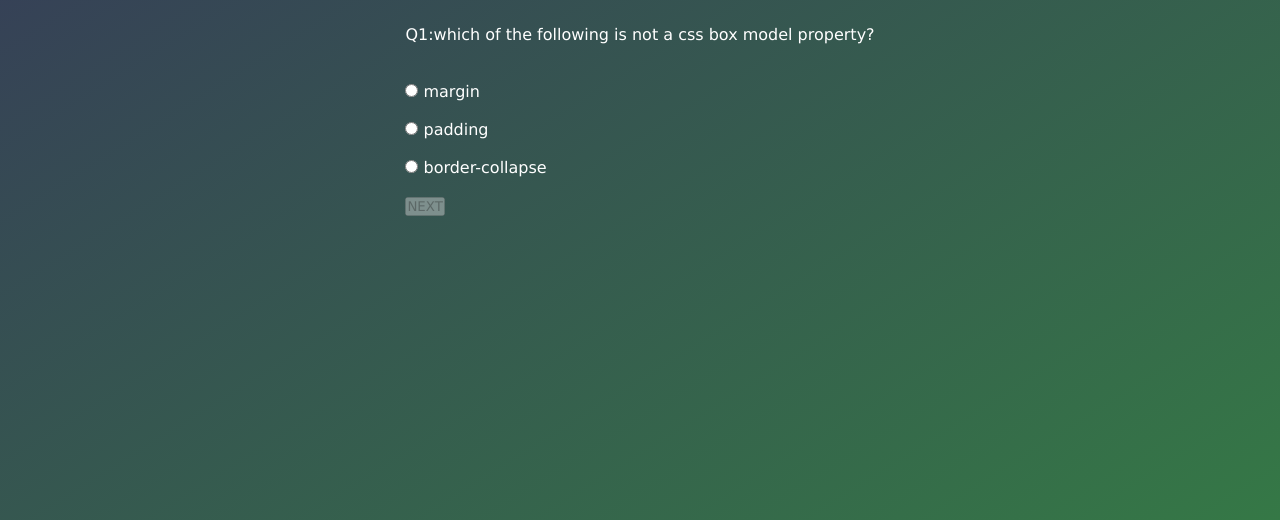
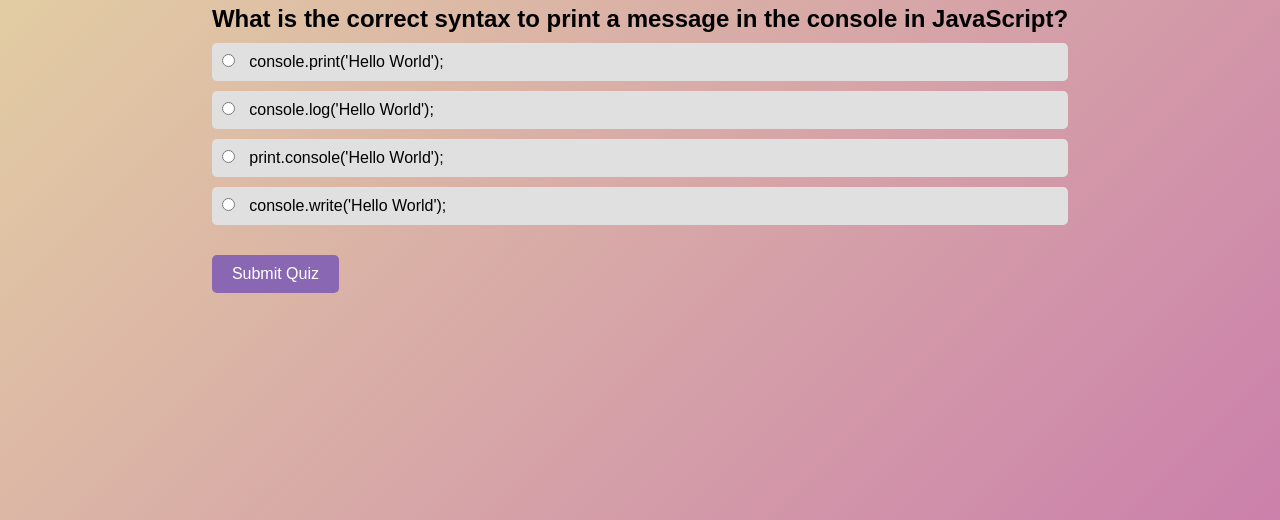
Before and after one commit to hinanaveed/quiz-app, a plain HTML site: page index.html in a window 1280 px wide. Shown: the part 280-800 px from the top of the page. Drawn offline with Linux system fonts and the light colour scheme.

Commit message:
continue

```diff
--- a/app.js
+++ b/app.js
@@ -1,108 +1,115 @@
+const quizData = [
+    {
+      question: "What is the correct syntax to print a message in the console in JavaScript?",
+      a: "console.print('Hello World');",
+      b: "console.log('Hello World');",
+      c: "print.console('Hello World');",
+      d: "console.write('Hello World');",
+      correct: "b"
+    },
+    {
+      question: "Which of the following is a correct way to declare a JavaScript variable?",
+      a: "var myVar = 10;",
+      b: "variable myVar = 10;",
+      c: "v myVar = 10;",
+      d: "const var myVar = 10;",
+      correct: "a"
+    },
+    {
+      question: "What keyword is used to define a constant in JavaScript?",
+      a: "let",
+      b: "var",
+      c: "const",
+      d: "static",
+      correct: "c"
+    },
+    {
+      question: "How can you convert a string to an integer in JavaScript?",
+      a: "Number()",
+      b: "parseInt()",
+      c: "Integer()",
+      d: "parseFloat()",
+      correct: "b"
+    },
+    {
+      question: "Which built-in method is used to remove the last element from an array?",
+      a: "pop()",
+      b: "shift()",
+      c: "remove()",
+      d: "slice()",
+      correct: "a"
+    }
+  ];
 
+  const quiz = document.getElementById('quiz');
+  const submitBtn = document.getElementById('submit');
+  const resultText = document.getElementById('result-text');
+  const popup = document.getElementById('popup');
+  const closeBtn = document.querySelector('.close');
 
-// Make an array of objects that store question,choices of question and answer
+  let currentQuestion = 0;
+  let score = 0;
 
-var questions = [
+  function loadQuiz() {
+    quiz.innerHTML = `
+      <h2>${quizData[currentQuestion].question}</h2>
+      <label>
+        <input type="radio" name="answer" value="a"> ${quizData[currentQuestion].a}
+      </label>
+      <label>
+        <input type="radio" name="answer" value="b"> ${quizData[currentQuestion].b}
+      </label>
+      <label>
+        <input type="radio" name="answer" value="c"> ${quizData[currentQuestion].c}
+      </label>
+      <label>
+        <input type="radio" name="answer" value="d"> ${quizData[currentQuestion].d}
+      </label>
+    `;
+  }
 
-    {
-        question:'Q1:which of the following is not a css box model property?',
-        Option1:'margin',
-        Option2:'padding',
-        Option3:'border-collapse',
-        correctOption:"border-collapse"
-    },
+  function getSelectedAnswer() {
+    const answers = document.querySelectorAll('input[name="answer"]');
+    let selected = undefined;
+    answers.forEach(answer => {
+      if (answer.checked) {
+        selected = answer.value;
+      }
+    });
+    return selected;
+  }
 
+  function showResult() {
+    const percentage = (score / quizData.length) * 100;
+    resultText.innerText = `Your Score: ${percentage}%`;
+    popup.style.display = 'block';  // Show popup
+  }
 
+  submitBtn.addEventListener('click', () => {
+    const answer = getSelectedAnswer();
+    if (answer) {
+      if (answer === quizData[currentQuestion].correct) {
+        score++;
+      }
+      currentQuestion++;
+      if (currentQuestion < quizData.length) {
+        loadQuiz();
+      } else {
+        showResult();
+      }
+    } else {
+      alert("Please select an answer!");
+    }
+  });
 
-    {
-        question:'Q2:which of the following is not a javascript data type?',
-        Option1:'string',
-        Option2:'boolean',
-        Option3:'float',
-        correctOption:"float"
-    },
+  closeBtn.addEventListener('click', () => {
+    popup.style.display = 'none';  // Hide popup on close
+  });
 
-    {
-    question:'Q3:where is the correct place to insert  a javascript ',
-    Option1:'Both The <body> and <head> section',
-    Option2:'The <body> section',
-    Option3:'The <head> section',
-    correctOption:"The <body> section"
-    },
+  window.addEventListener('click', (e) => {
+    if (e.target === popup) {
+      popup.style.display = 'none';  // Close the popup if clicking outside
+    }
+  });
 
-    {
-        question:'Q4:Inside which html element do we put the javascript? ',
-        Option1:'<js>',
-        Option2:'<script>',
-        Option3:'<javascript>',
-        correctOption:"<script>"
-        },
-
-
-        {
-            question:'Q5:How to write an if statement in javascript?',
-            Option1:'if i==5 then',
-            Option2:'if(i==5)',
-            Option3:'if i==5',
-            correctOption:"if (i==5)"
-            }
-
-
-
-
-
-];
-
-var ques = document.getElementById('ques')
-var opt1 = document.getElementById('opt1')
-var opt2 = document.getElementById('opt2')
-var opt3 = document.getElementById('opt3')
-var index = 0
-var btn = document.getElementById('btn')
-var score = 0
-
-
-
-
-
-function nextQuestion(){
-
-    var getOptions = document.getElementsByName('options')
-    for(var i=0; i<getOptions.length; i++){
-       if(getOptions[i].checked){
-        var selectedValue = getOptions[i].value
-        var selectedQues = questions[index-1]['question']
-        var selectedAns = questions[index-1][`option${selectedValue}`]
-        var correctOption = questions[index-1][`correctOption`]
-        if(selectedAns==correctOption){
-            score++
-        }
-       }
-        getOptions[i].checked = false
-
-    }
-    btn.disabled = true
-
-    if(index > questions.length -1){
-        console.log('your percentage is'+((score/questions.length) * 100).toFixed(2))
-
-    }
-    else{
-
-    ques.innerText = questions[index].question
-    opt1.innerText = questions[index].Option1
-    opt2.innerText = questions[index].Option2
-    opt3.innerText = questions[index].Option3
-    index++
-}
-
-
-}
-
-
-nextQuestion()
-
-function clicked(){
-
-    btn.disabled = false
-}
+  loadQuiz();
--- a/index.html
+++ b/index.html
@@ -1,31 +1,27 @@
 <!DOCTYPE html>
 <html lang="en">
 <head>
-    <meta charset="UTF-8">
-    <meta name="viewport" content="width=device-width, initial-scale=1.0">
-    <title>quiz app using javascript</title>
-    <link rel="stylesheet" href="style.css">
-    <script src="app.js"></script>
+  <meta charset="UTF-8">
+  <meta name="viewport" content="width=device-width, initial-scale=1.0">
+  <title>JavaScript Quiz</title>
+  <link rel="stylesheet" href="style.css">
 </head>
 <body>
-    <div>
-        <p id="ques">
+  <div class="quiz-container">
+    <h1>JavaScript Quiz</h1>
+    <div id="quiz"></div>
+    <button id="submit">Submit Quiz</button>
+  </div>
 
-        </p><br><br>
-        <input onclick="clicked()" type="radio" value="1" name="options" id="">
-        <label for="" id="opt1"></label><br><br>
+  <!-- Result Popup -->
+  <div id="popup" class="popup">
+    <div class="popup-content">
+      <span class="close">&times;</span>
+      <h2>Quiz Result</h2>
+      <p id="result-text"></p>
+    </div>
+  </div>
 
-        <input onclick="clicked()" type="radio" value="2" name="options" id="">
-        <label for="" id="opt2"></label><br><br>
-
-        <input onclick="clicked()" type="radio" value="3" name="options" id="">
-        <label for="" id="opt3"></label><br><br>
-
-        <button disabled id="btn" onclick="nextQuestion()">NEXT</button>
-
-
-    </div>
-
-    <script src="app.js"></script>
+  <script src="app.js"></script>
 </body>
 </html>
--- a/style.css
+++ b/style.css
@@ -1,16 +1,104 @@
-*{
+* {
+    box-sizing: border-box;
     margin: 0;
     padding: 0;
-    box-sizing: border-box;
-    font-family: Verdana, Geneva, Tahoma, sans-serif;
-}
+  }
 
+  body {
+    font-family: 'Arial', sans-serif;
+    background: linear-gradient(135deg,#E6D9A2 ,#CB80AB );
+    display: flex;
+    justify-content: center;
+    align-items: center;
+    height: 100vh;
+  }E6D9A2
 
-body{
-    width: 100%;
-    height: 100vh;
-    background: linear-gradient(to right bottom,rgb(54, 54, 90),rgb(53, 120, 70));
+  .quiz-container {
+    background-color: #E6D9A2;
+    border-radius: 15px;
+    padding: 20px;
+    width: 80%;
+    max-width: 500px;
+    box-shadow: 0 10px 25px rgba(0, 0, 0, 0.1);
+    text-align: left;
+  }
+
+  h1 {
+    color:#624E88;
+    margin-bottom: 20px;
+  }
+
+  label {
+    display: block;
+    background-color: #e0e0e0;
+    border-radius: 5px;
+    padding: 10px;
+    margin: 10px 0;
+    cursor: pointer;
+    transition: background-color 0.3s ease;
+  }
+
+  label:hover {
+    background-color: #CB80AB;
+  }
+
+  input[type="radio"] {
+    margin-right: 10px;
+  }
+
+  button {
+    background-color: #8967B3;
     color: white;
-    display: grid;
-    place-items: center;
-}
+    padding: 10px 20px;
+    border: none;
+    border-radius: 5px;
+    cursor: pointer;
+    font-size: 16px;
+    margin-top: 20px;
+    transition: background-color 0.3s ease;
+  }
+
+  button:hover {
+    background-color: #CB80AB;
+  }
+
+  /* Popup Styles */
+  .popup {
+    display: none;
+    position: fixed;
+    top: 50%;
+    left: 50%;
+    transform: translate(-50%, -50%);
+    background-color: #fff;
+    border-radius: 10px;
+    padding: 30px;
+    width: 80%;
+    max-width: 400px;
+    box-shadow: 0 10px 25px rgba(0, 0, 0, 0.2);
+  }
+
+  .popup-content {
+    text-align: center;
+  }
+
+  .popup h2 {
+    color: #624E88;
+  }
+
+  .popup p {
+    font-size: 18px;
+    margin: 15px 0;
+  }
+
+  .close {
+    position: absolute;
+    top: 10px;
+    right: 10px;
+    font-size: 24px;
+    cursor: pointer;
+    color: #8967B3;
+  }
+
+  .close:hover {
+    color: #8967B3;
+  }
```
